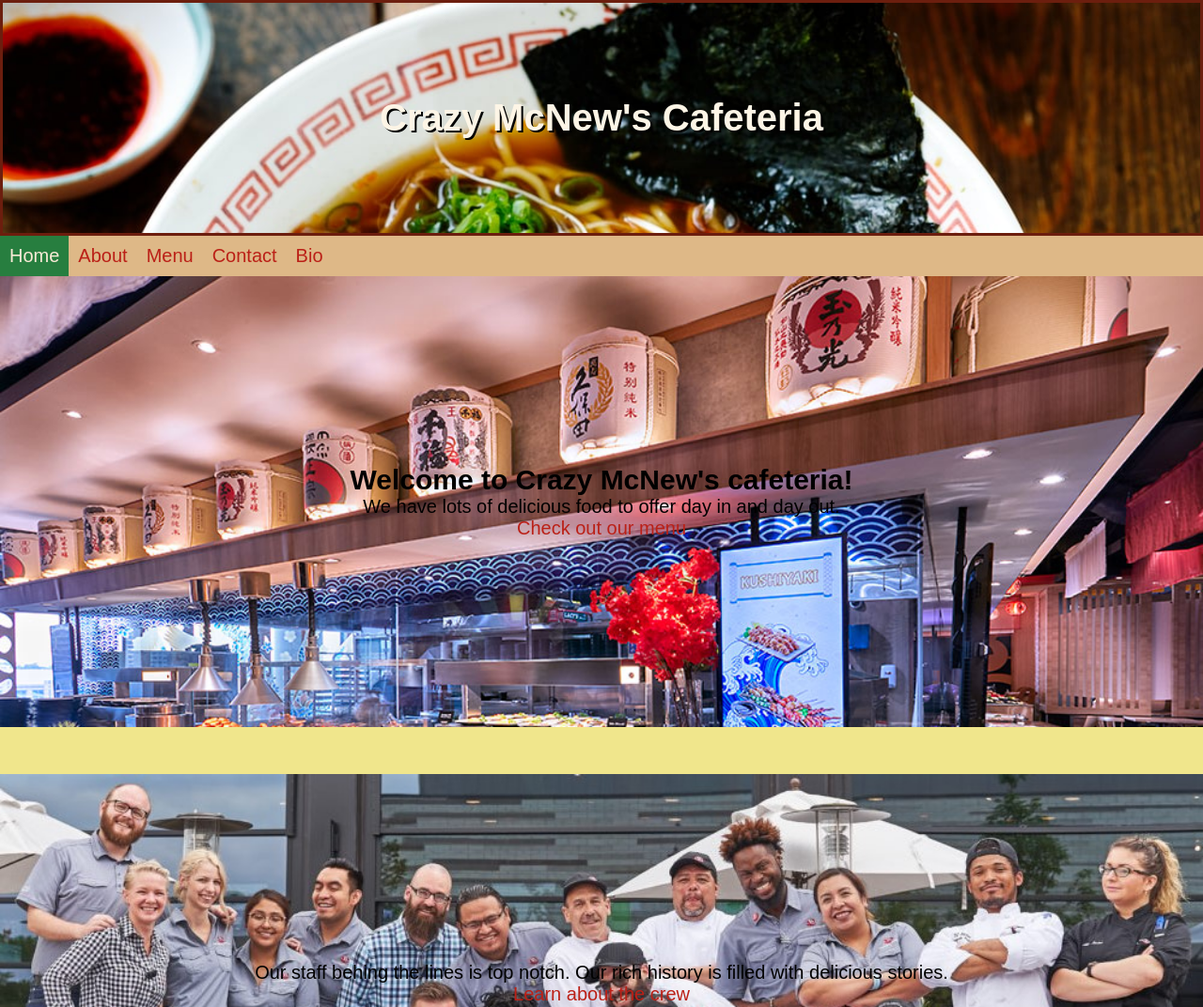
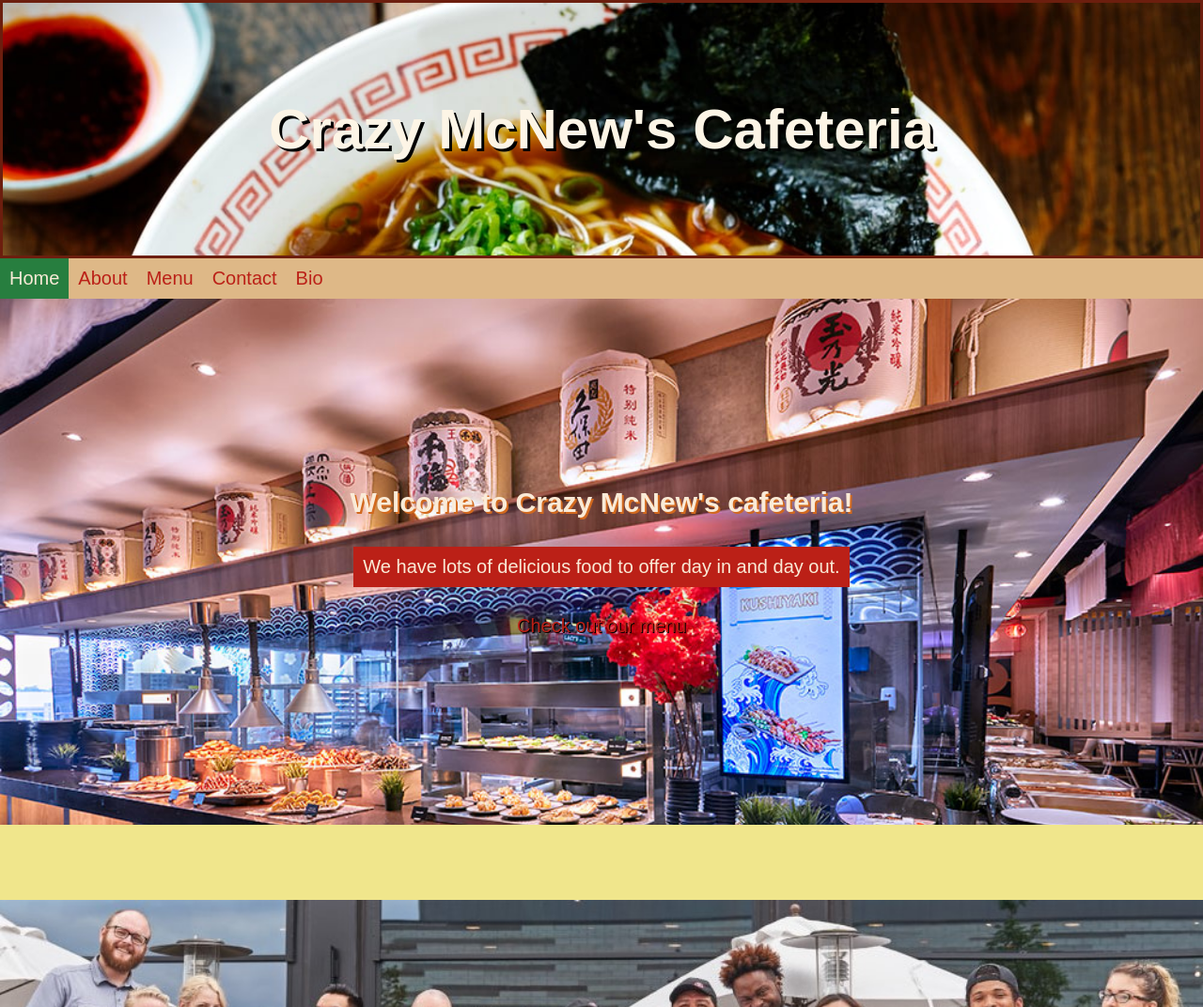
Before and after one commit to CIS-Spring-2024/cis-2336-assignment-1-EthanMcNew, a plain HTML site: page main.html in a window 1280 px wide. Shown: the top 1072 px of the page at 94% size. Drawn offline with Linux system fonts and the light colour scheme.

Commit message:
FINAL COMMIT - Both pages are finished with appropriate CSS.

```diff
--- a/main.html
+++ b/main.html
@@ -13,6 +13,7 @@
             </header>
         </section>
 
+        <!--Every page on the project will have this horizontal navigation bar-->
         <ul class="topnav">
             <li><a href="main.html" class="active">Home</a></li>
             <li><a href="about.html">About</a></li>
@@ -21,17 +22,23 @@
             <li><a href="index.html">Bio</a></li>
         </ul>
 
+        <!--First main webpage section showing off menu-->
         <div id="maintomenu">
             <h2>Welcome to Crazy McNew's cafeteria!</h2>
             <p>We have lots of delicious food to offer day in and day out.</p>
-            <a href="menu.html">Check out our menu</a>
+            <div class="linkfrommain">
+                <a href="menu.html">Check out our menu</a>
+            </div>
         </div>
 
+        <!--Second main webpage section showing off about-->
         <div id="maintoabout">
             <p>Our staff behing the lines is top notch. Our rich history is filled
                 with delicious stories.
             </p>
-            <a href="about.html">Learn about the crew</a>
+            <div class="linkfrommain">
+                <a href="about.html">Learn about the crew</a>
+            </div>
         </div>
 
         <footer>
--- a/style.css
+++ b/style.css
@@ -1,3 +1,4 @@
+/*Associated with ALL files (generic)*/
 * {
     margin: 0;
     padding: 0;
@@ -12,9 +13,9 @@ body {
 
 header h1 {
     padding: 100px;
-    font-size: 40px;
+    font-size: 60px;
     color: oldlace;
-    text-shadow: 2px 2px black;
+    text-shadow: 3px 3px black;
     border: 3px solid #6c1e0e;
     text-align: center;
 }
@@ -31,11 +32,14 @@ footer img {
     height: 50px;
 }
 
-/*Edit the top navigation to work*/
 .topnav {
     background-color: burlywood;
     list-style-type: none;
     overflow: hidden;
+}
+
+.topnav li{
+    float: left;
 }
 
 .topnav a {
@@ -43,10 +47,6 @@ footer img {
     text-align: center;
     padding: 10px;
     display: block;
-}
-
-.topnav li{
-    float: left;
 }
 
 .topnav a.active {
@@ -62,12 +62,14 @@ a, a:visited {
 a:hover {
     background: #bb2017;
     color: antiquewhite;
+    text-shadow: none;
 }
 
 /*Associated with index.html*/
-
 #bio_header {
     background-image: url('chinesefoodbg.jpg');
+    background-repeat: no-repeat;
+    background-size: cover;
 }
 
 #biophoto {
@@ -85,31 +87,28 @@ a:hover {
 
 #biophoto figcaption {
     margin-top: 10px;
-    color: aliceblue;
+    color: antiquewhite;
 }
 
 .bio_section {
-    margin: 20px
+    margin: 20px;
 }
 
-/*OK*/
 #mainlink {
     padding: 60px 0;
     text-align: center;
-    background-color: #dad52e;
+    background-color: burlywood;
 }
 
 /*Associated with main.html*/
-/*OK*/
 #homepage_header {
     background-image: url('shoyuramenbg.jpg');
     background-repeat: no-repeat;
     background-size: cover;
 }
 
-/*OK*/
 #maintomenu {
-    margin-bottom: 50px;
+    margin-bottom: 80px;
     padding: 200px 0;
     background-image: url('japanesebuffet.jpg');
     background-repeat: no-repeat;
@@ -117,7 +116,6 @@ a:hover {
     text-align: center;
 }
 
-/*OK*/
 #maintoabout {
     padding: 200px 0;
     background-image: url('restaurantteam.jpg');
@@ -125,3 +123,22 @@ a:hover {
     background-size: cover;
     text-align: center;
 }
+
+#maintomenu h2 {
+    color: antiquewhite;
+    text-shadow: 2px 2px chocolate;
+    margin-bottom: 30px;
+}
+
+#maintomenu p, #maintoabout p {
+    padding: 10px;
+    background-color: #bb2017;
+    color: antiquewhite;
+    width: fit-content;
+    margin: auto;
+}
+
+.linkfrommain {
+    text-shadow: 1px 1px black;
+    margin-top: 30px;
+}
```
Also changed, not shown: index.html (+7 -1 lines), instructions.txt.
